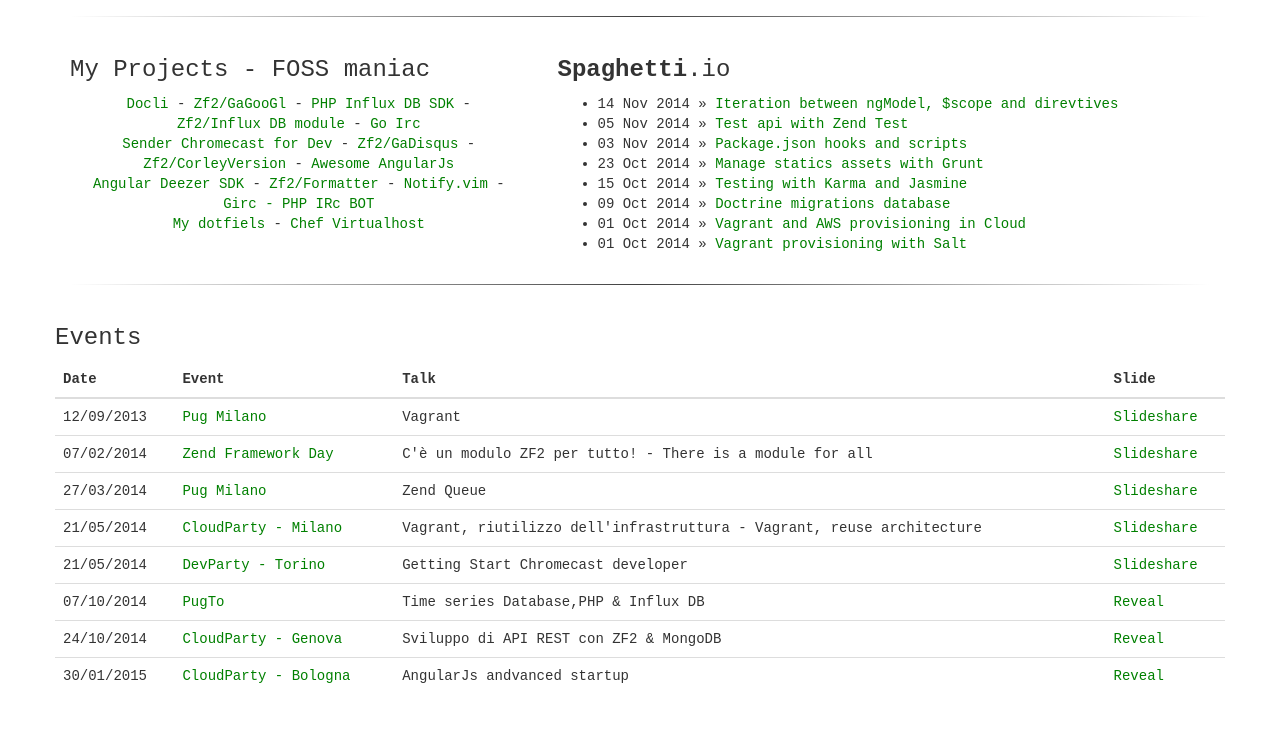
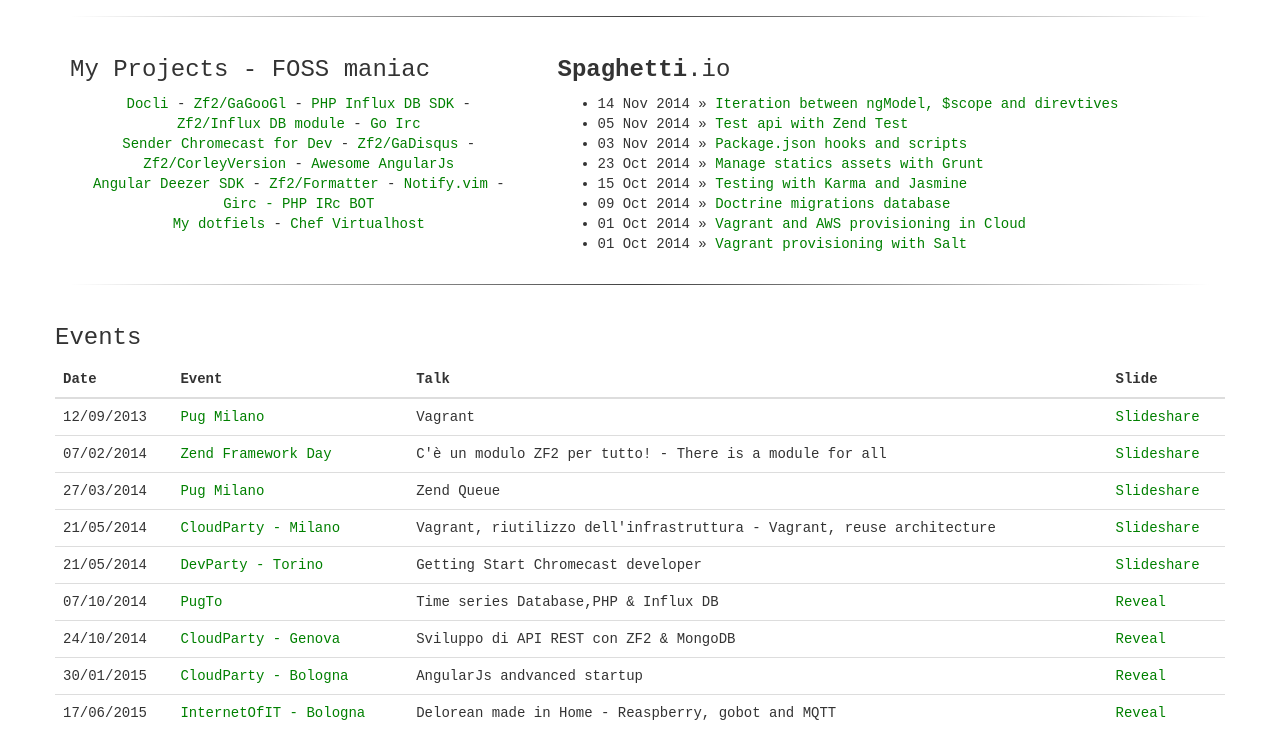
Before and after one commit to gianarb/gianarb.github.com, a Jekyll site: the page built from index.html, in a window 1280 px wide and 900 px high, scrolled down 715 px, cut to the strip 149-900 px from the top of the window. Built offline with Jekyll 4.4.1, drawn with Linux system fonts in a browser that asks for light colours; nearby versions of some CDN libraries; before the commit the page ends 1578 px from its top, so only the background shows below that.

Commit message:
add iot slide

```diff
--- a/index.html
+++ b/index.html
@@ -129,6 +129,12 @@
               <td>AngularJs andvanced startup</td>
               <td><a href="http://gianarb.it/talk-ng-startup/#/" target="_blank">Reveal</a></td>
             </tr>
+            <tr>
+              <td>17/06/2015</td>
+              <td><a href="http://internetof.it/" target="_blank">InternetOfIT - Bologna</a></td>
+              <td>Delorean made in Home - Reaspberry, gobot and MQTT</td>
+              <td><a href="http://gianarb.it/internetofit-2015-slide/#/" target="_blank">Reveal</a></td>
+            </tr>
           </tbody>
         </table>
     </div>
```
